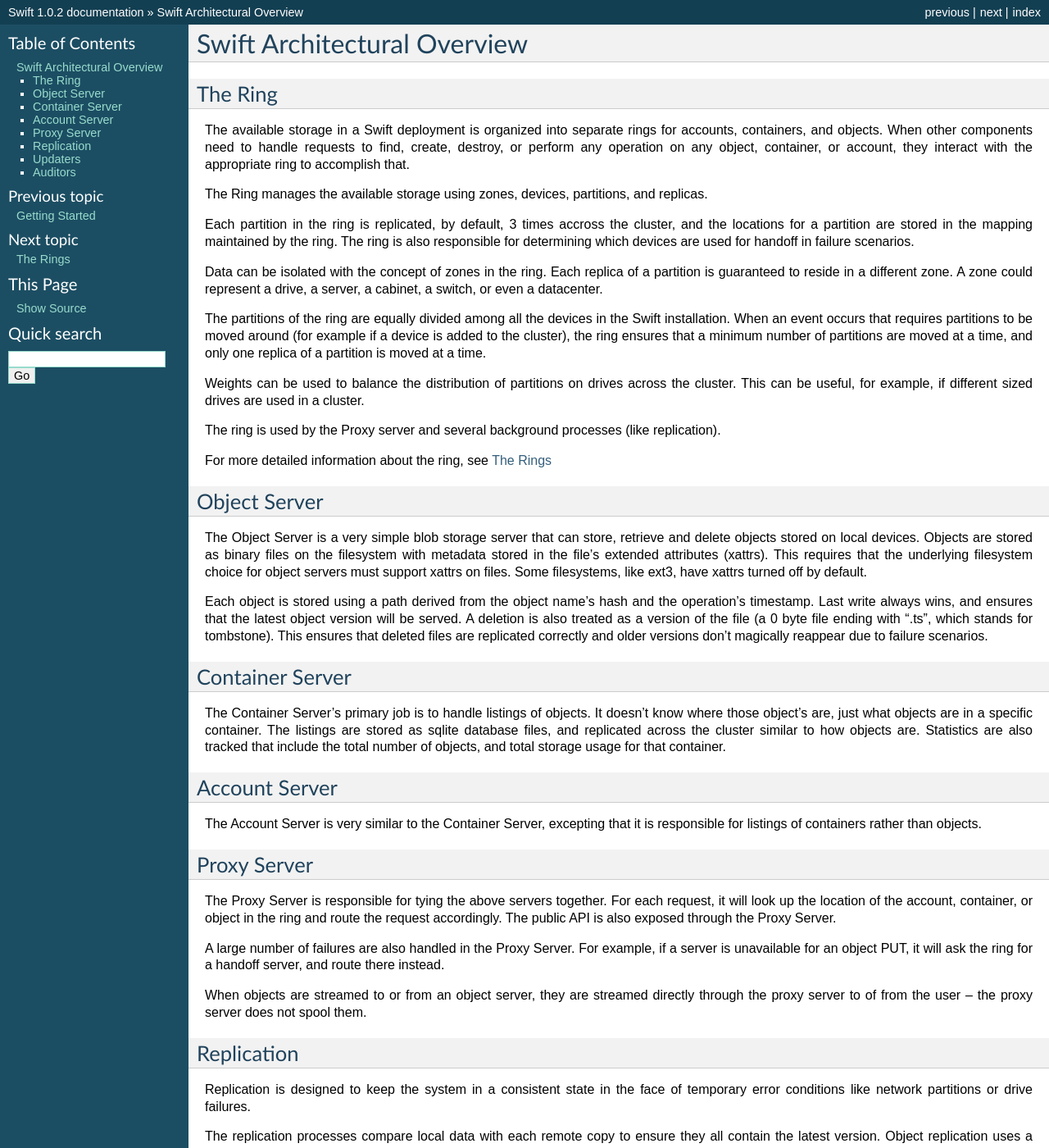
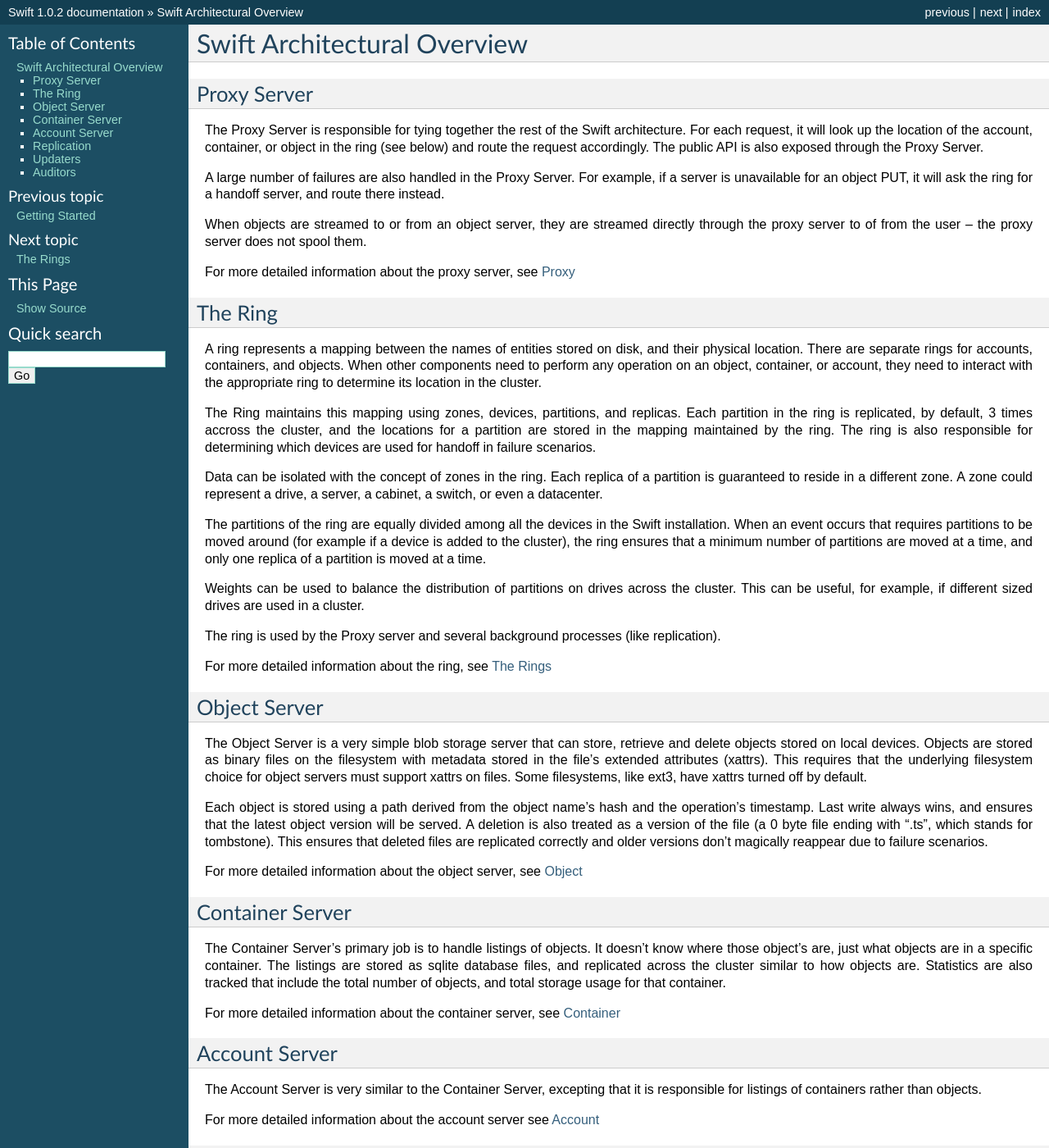
Before and after one commit to openstack/swift, a Sphinx documentation site: the page built from doc/source/overview_architecture.rst, in a window 1280 px wide and 1400 px high. Shown: the whole window at 82% size. Built offline with Sphinx 7.4.7, drawn with Linux system fonts in a browser that asks for light colours.

Commit message:
Moved proxy server section to top, and encompassed suggested changes from cthier

```diff
--- a/doc/source/overview_architecture.rst
+++ b/doc/source/overview_architecture.rst
@@ -1,24 +1,41 @@
 ============================
 Swift Architectural Overview
 ============================
+
+------------
+Proxy Server
+------------
+
+The Proxy Server is responsible for tying together the rest of the Swift
+architecture. For each request, it will look up the location of the account,
+container, or object in the ring (see below) and route the request accordingly.
+The public API is also exposed through the Proxy Server.
+
+A large number of failures are also handled in the Proxy Server.  For
+example, if a server is unavailable for an object PUT, it will ask the
+ring for a handoff server, and route there instead.
+
+When objects are streamed to or from an object server, they are streamed
+directly through the proxy server to of from the user -- the proxy server
+does not spool them.
+
+For more detailed information about the proxy server, see :doc:`proxy`
 
 --------
 The Ring
 --------
 
-The available storage in a Swift deployment is organized into separate rings
-for accounts, containers, and objects.  When other components need to handle
-requests to find, create, destroy, or perform any operation on any object,
-container, or account, they interact with the appropriate ring to accomplish
-that.
+A ring represents a mapping between the names of entities stored on disk, and
+their physical location. There are separate rings for accounts, containers, and
+objects. When other components need to perform any operation on an object,
+container, or account, they need to interact with the appropriate ring to
+determine its location in the cluster.
 
-The Ring manages the available storage using zones, devices, partitions, and
-replicas.
-
+The Ring maintains this mapping using zones, devices, partitions, and replicas.
 Each partition in the ring is replicated, by default, 3 times accross the
-cluster, and the locations for a partition are stored in the mapping
-maintained by the ring.  The ring is also responsible for determining which
-devices are used for handoff in failure scenarios.
+cluster, and the locations for a partition are stored in the mapping maintained
+by the ring. The ring is also responsible for determining which devices are
+used for handoff in failure scenarios.
 
 Data can be isolated with the concept of zones in the ring.  Each replica
 of a partition is guaranteed to reside in a different zone. A zone could
@@ -44,8 +61,8 @@ Object Server
 -------------
 
 The Object Server is a very simple blob storage server that can store,
-retrieve and delete objects stored on local devices.  Objects are stored
-as binary files on the filesystem with metadata  stored in the file's
+retrieve and delete objects stored on local devices. Objects are stored
+as binary files on the filesystem with metadata stored in the file's
 extended attributes (xattrs). This requires that the underlying filesystem
 choice for object servers must support xattrs on files. Some filesystems,
 like ext3, have xattrs turned off by default.
@@ -56,6 +73,8 @@ latest object version will be served.  A deletion is also treated as a
 version of the file (a 0 byte file ending with ".ts", which stands for
 tombstone).  This ensures that deleted files are replicated correctly and
 older versions don't magically reappear due to failure scenarios.
+
+For more detailed information about the object server, see :doc:`object`
 
 ----------------
 Container Server
@@ -68,6 +87,8 @@ across the cluster similar to how objects are.  Statistics are also tracked
 that include the total number of objects, and total storage usage for that
 container.
 
+For more detailed information about the container server, see :doc:`container`
+
 --------------
 Account Server
 --------------
@@ -75,22 +96,7 @@ Account Server
 The Account Server is very similar to the Container Server, excepting that
 it is responsible for listings of containers rather than objects.
 
-------------
-Proxy Server
-------------
-
-The Proxy Server is responsible for tying the above servers together.  For
-each request, it will look up the location of the account, container, or
-object in the ring and route the request accordingly.  The public API is
-also exposed through the Proxy Server.
-
-A large number of failures are also handled in the Proxy Server.  For
-example, if a server is unavailable for an object PUT, it will ask the
-ring for a handoff server, and route there instead.
-
-When objects are streamed to or from an object server, they are streamed
-directly through the proxy server to of from the user -- the proxy server
-does not spool them.
+For more detailed information about the account server see :doc:`account`
 
 -----------
 Replication
```
